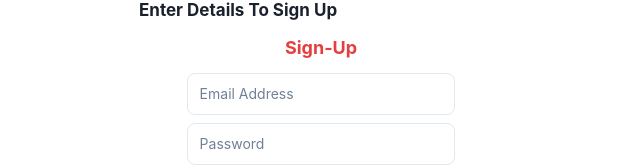
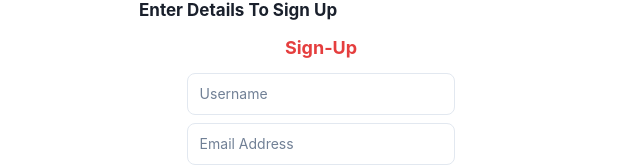
Before and after one commit to Jayesh1402/ZoomCar-Clone, a React (Create React App) app: page /signup in a window 1280 px wide. Shown: the part 380-547 px from the top of the page, without its empty margins (319-959 px from the left). Built offline with nearby package versions, Linux system fonts and the light colour scheme.

Commit message:
Login Signup Backend Connected

```diff
--- a/package.json
+++ b/package.json
@@ -16,8 +16,11 @@
     "react": "^18.2.0",
     "react-dom": "^18.2.0",
     "react-icons": "^4.4.0",
+    "react-multi-carousel": "^2.8.4",
     "react-router-dom": "^6.4.1",
     "react-scripts": "5.0.1",
+    "react-slick": "^0.29.0",
+    "slick-carousel": "^1.8.1",
     "styled-components": "^5.3.6",
     "web-vitals": "^2.1.4"
   },
--- a/src/Components/SignUp.jsx
+++ b/src/Components/SignUp.jsx
@@ -4,11 +4,18 @@ import { Link, useNavigate } from "react-router-dom";
 import { AuthContext } from "../Context/AuthContextProvider";
 
 const initialState = {
+  username:"",
   email: "",
-  password: "",
+  password: ""
 };
 
 // actions
+const usernameAction = (username) => {
+  return {
+    type: "username",
+    payload: username,
+  };
+};
 const emailAction = (email) => {
   return {
     type: "email",
@@ -25,6 +32,8 @@ const passwordAction = (password) => {
 // reducer function
 const reducer = (state, action) => {
   switch (action.type) {
+    case "username":
+      return { ...state, username: action.payload };
     case "email":
       return { ...state, email: action.payload };
     case "password":
@@ -57,6 +66,16 @@ export default function Register() {
           registerUser(state);
         }}
       >
+      <Input
+          py="5"
+          size="sm"
+          placeholder="Username"
+          type="username"
+          value={state.username}
+          onChange={(e) => dispatch(usernameAction(e.target.value))}
+          marginBottom="3%"
+          borderRadius="0.5rem"
+        />
         <Input
           py="5"
           size="sm"
--- a/src/Context/AuthContextProvider.jsx
+++ b/src/Context/AuthContextProvider.jsx
@@ -12,7 +12,7 @@ export default function AuthContextProvider({ children }) {
 
   const loginUser = (userCredential) => {
     axios
-      .post("https://reqres.in/api/login", {
+      .post("http://localhost:9393/api/v1/auth/authenticate", {
         email: userCredential.email,
         password: userCredential.password,
       })
@@ -34,7 +34,8 @@ export default function AuthContextProvider({ children }) {
 
   const registerUser = (userDetails) => {
     axios
-      .post("https://reqres.in/api/register", {
+      .post("http://localhost:9393/api/v1/auth/register", {
+        username:userDetails.username,
         email: userDetails.email,
         password: userDetails.password,
       })
```
Also changed, not shown: 1 other file (tests, documents, lock files or other folders).
